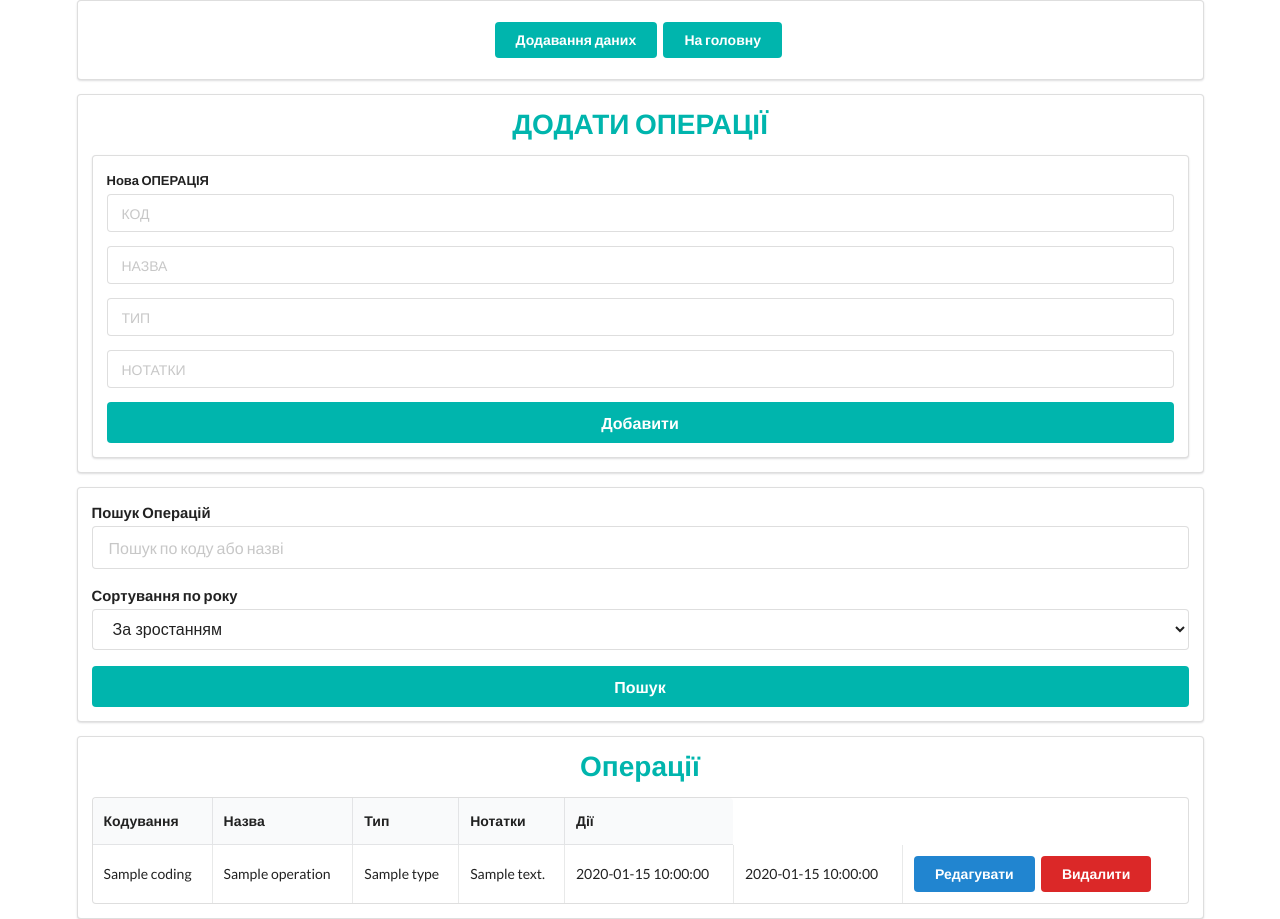
After one commit to byigorduvanov/python_sobivartist, a FastAPI app: template templates/operations/operations.html in a window 1280 px wide. The commit adds this page. Run offline with FastAPI, Linux system fonts and the light colour scheme; the template is opened without the code that fills it: most values are stand-ins (such as "Sample title", 1, 10 or a date in 2020); parts of the project's set-up code (start-up, migrations or seed data) failed here and were passed over.

Commit message:
crud на операції фул початок деталі операцій

```diff
--- a/main.py
+++ b/main.py
@@ -14,5 +14,7 @@ def read_root(request: Request):
 
 from routers.zminu import zminu_router
 from routers.add_all import add_all_router
+from routers.add_all import operations_router
+from routers.add_all import details_operations
 from routers.revision import revision_router
 from routers.sobivartist import sobivartist_router
--- a/routers/add_all/add_all_router.py
+++ b/routers/add_all/add_all_router.py
@@ -45,8 +45,8 @@ def detail(request: Request, db_session: Session = Depends(get_db)):
                                        'detail_list': details,
                                        'material_list': materials}
                                       )
-@app.post('/adddetail')
-def adddetail(coding: str = Form(...), name: str = Form(...), product_type: str = Form(...),
+@app.post('/add_detail')
+def add_detail(coding: str = Form(...), name: str = Form(...), product_type: str = Form(...),
               lenght_workpiece: str = Form(...), width_workpiece: str = Form(...), trimming: str = Form(...),
               lenght_detail: str = Form(...), rate_costs: str = Form(...), material_id: int = Form(...),
               db_session: Session = Depends(get_db)):
--- a/tables/tables.py
+++ b/tables/tables.py
@@ -99,7 +99,7 @@ class Material_coming(Base):
     __tablename__ = 'material_comings'
     id = Column(Integer, primary_key=True, index=True)                      #
     material_id = Column (Integer, ForeignKey("materials.id"))
-    price= Column(Float)
+    price = Column(Float)
     availability = Column (Float)                                           # Кількість приходу
     notes = Column(String)                                                  # Номер документу (Накладна, партія)
     date_created = Column(DateTime, default=datetime.today)
--- a/templates/add_all/index_add_all.html
+++ b/templates/add_all/index_add_all.html
@@ -8,6 +8,8 @@
     <a href="collective">Додати збірну одиницю</a>
     <a href="norm_year">Додати нормовитрати</a>
     <a href="material_coming">Прихід матеріалу</a>
+    <a href="operations">CRUD ОПЕРАЦІЇ</a>
+    <a href="details_operations">CRUD ДЕТАЛІ ОПЕРАЦІЙ</a>
     <a href="/">На головну</a>
 
 </div>
--- a/templates/add_all/index_detail.html
+++ b/templates/add_all/index_detail.html
@@ -14,7 +14,7 @@
     <div class="ui segment">
         <h1 class="ui center aligned header teal">{{ 'ДОДАТИ ДЕТАЛЬ' }}</h1>
 
-        <form class="ui large form" action="{{ url_for('adddetail') }}" method="post">
+        <form class="ui large form" action="{{ url_for('add_detail') }}" method="post">
             <div class="ui segment">
                 <div class="field">
                     <label>Нова деталь</label>
--- a/templates/layout.html
+++ b/templates/layout.html
@@ -12,7 +12,7 @@
 <body>
 {% block content %}
 
-{% endblock content %}
+{% endblock  %}
 <script src="https://cdn.jsdelivr.net/npm/semantic-ui@2.4.2/dist/semantic.min.js"></script>
 </body>
 </html>
--- /dev/null
+++ b/templates/operations/operations.html
@@ -0,0 +1,136 @@
+{% extends 'layout.html' %}
+
+{% block content %}
+
+<div class="ui container">
+    <div class="ui padded segment">
+        <div class="ui center aligned container">
+            <a href="add_all"><button class="ui teal button" type="submit">Додавання даних</button></a>
+            <a href="/"><button class="ui teal button" type="submit">На головну</button></a>
+        </div>
+    </div>
+    <div class="ui segment">
+        <h1 class="ui center aligned header teal">{{ 'ДОДАТИ ОПЕРАЦІЇ' }}</h1>
+
+        <form id="add-operation-form" class="ui large form">
+            <div class="ui segment">
+                <div class="field">
+                    <label>Нова ОПЕРАЦІЯ</label>
+                    <div class="ui input">
+                        <input type="text" name="coding" placeholder="КОД">
+                    </div>
+                </div>
+                <div class="field">
+                    <div class="ui input">
+                        <input type="text" name="name" placeholder="НАЗВА">
+                    </div>
+                </div>
+                  <div class="field">
+                    <div class="ui input">
+                        <input type="text" name="type" placeholder="ТИП">
+                    </div>
+                </div>
+                <div class="field">
+                    <div class="ui input">
+                        <input type="text" name="notes" placeholder="НОТАТКИ">
+                    </div>
+                </div>
+                 <button class="ui fluid large teal submit button" type="submit">Добавити</button>
+                </div>
+            </form>
+    </div>
+    <div class="ui segment">
+       <form class="ui large form" action="{{ url_for('search_operations') }}" method="get">
+    <div class="field">
+        <label>Пошук Операцій</label>
+        <div class="ui input">
+            <input type="text" name="search_term" placeholder="Пошук по коду або назві" value="{{ search_term }}">
+        </div>
+    </div>
+    <div class="field">
+        <label>Сортування по року</label>
+        <div class="ui input">
+            <select name="sort_order">
+                <option value="asc" {% if sort_order == 'asc' %} selected {% endif %}>За зростанням</option>
+                <option value="desc" {% if sort_order == 'desc' %} selected {% endif %}>За спаданням</option>
+            </select>
+        </div>
+    </div>
+    <button class="ui fluid large teal submit button" type="submit">Пошук</button>
+</form>
+
+    </div>
+
+        <div class="ui segment">
+                <h1 class="ui center aligned header teal">Операції</h1>
+
+                <table class="ui celled table">
+                    <thead>
+                        <tr>
+                            <th>Кодування</th>
+                            <th>Назва</th>
+                            <th>Тип</th>
+                            <th>Нотатки</th>
+                            <th>Дії</th>
+                        </tr>
+                    </thead>
+                    <tbody>
+                        {% for operation in operations_list %}
+                        <tr>
+                            <td>{{ operation.coding }}</td>
+                            <td>{{ operation.name }}</td>
+                            <td>{{ operation.type }}</td>
+                            <td>{{ operation.notes }}</td>
+                            <td>{{ operation.date_created.strftime('%Y-%m-%d %H:%M:%S') }}</td>
+                            <td>{{ operation.date_updated.strftime('%Y-%m-%d %H:%M:%S') }}</td>
+                           <td>
+                            <a href="{{ url_for('edit_operation', operation_id=operation.id) }}"><button class="ui blue button">Редагувати</button></a>
+                            <button class="ui red button" type="button" onclick="deleteOperation('{{operation.id}}')">Видалити</button>
+                        </td>
+                        </tr>
+                        {% endfor %}
+                    </tbody>
+                </table>
+
+            </div>
+</div>
+
+<script>
+document.getElementById('add-operation-form').addEventListener('submit', async function (event) {
+    event.preventDefault();
+
+    const form = event.target;
+    const formData = new FormData(form);
+
+    const response = await fetch('/add_operations', {
+        method: 'POST',
+        body: formData,
+    });
+
+    if (!response.ok) {
+        console.error('Error:', response.statusText);
+        return;
+    }
+    window.location.reload();
+});
+
+    async function deleteOperation(operationId) {
+        if (!confirm('Ви дійсно хочете видалити цю операцію?')) {
+            return;
+        }
+
+        const response = await fetch(`/delete_operation/${operationId}`, {
+             method: 'DELETE',
+        });
+
+      if (response.ok) {
+        const data = await response.json();
+        if(data.status === "success"){
+            window.location.reload();
+        }
+        } else {
+            console.error('Error:', response.statusText);
+        }
+    }
+</script>
+{% endblock  %}
```
Also changed, not shown: routers/add_all/details_operations.py (added, +22 -0 lines), routers/add_all/operations_router.py (added, +60 -0 lines), templates/details_operations/details_operations.html (added, +54 -0 lines), templates/details_operations/edit_details_operations.html (added, +44 -0 lines), templates/operations/edit_operation.html (added, +42 -0 lines), DB.db (deleted), database/DB/DB.db.
